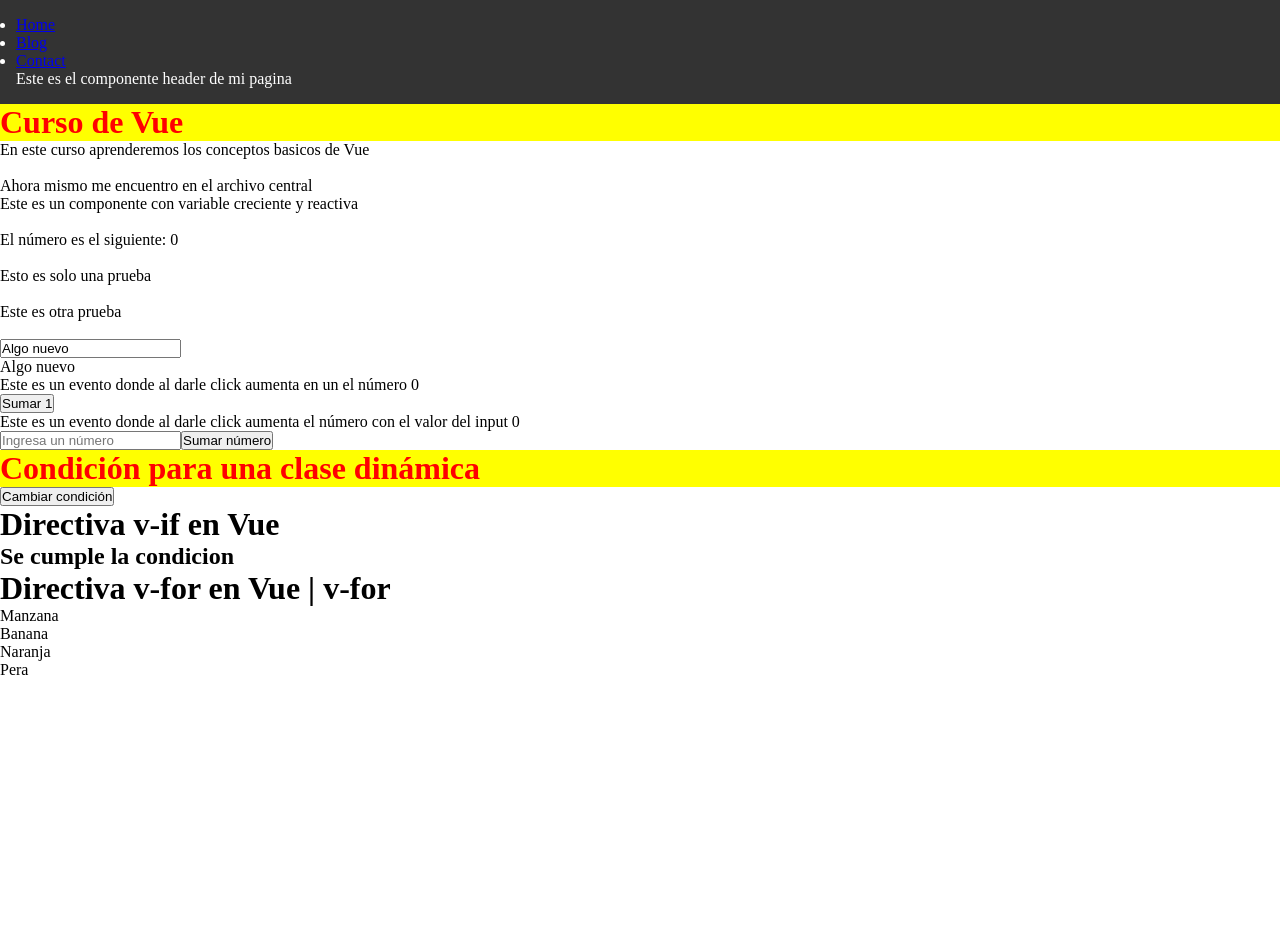
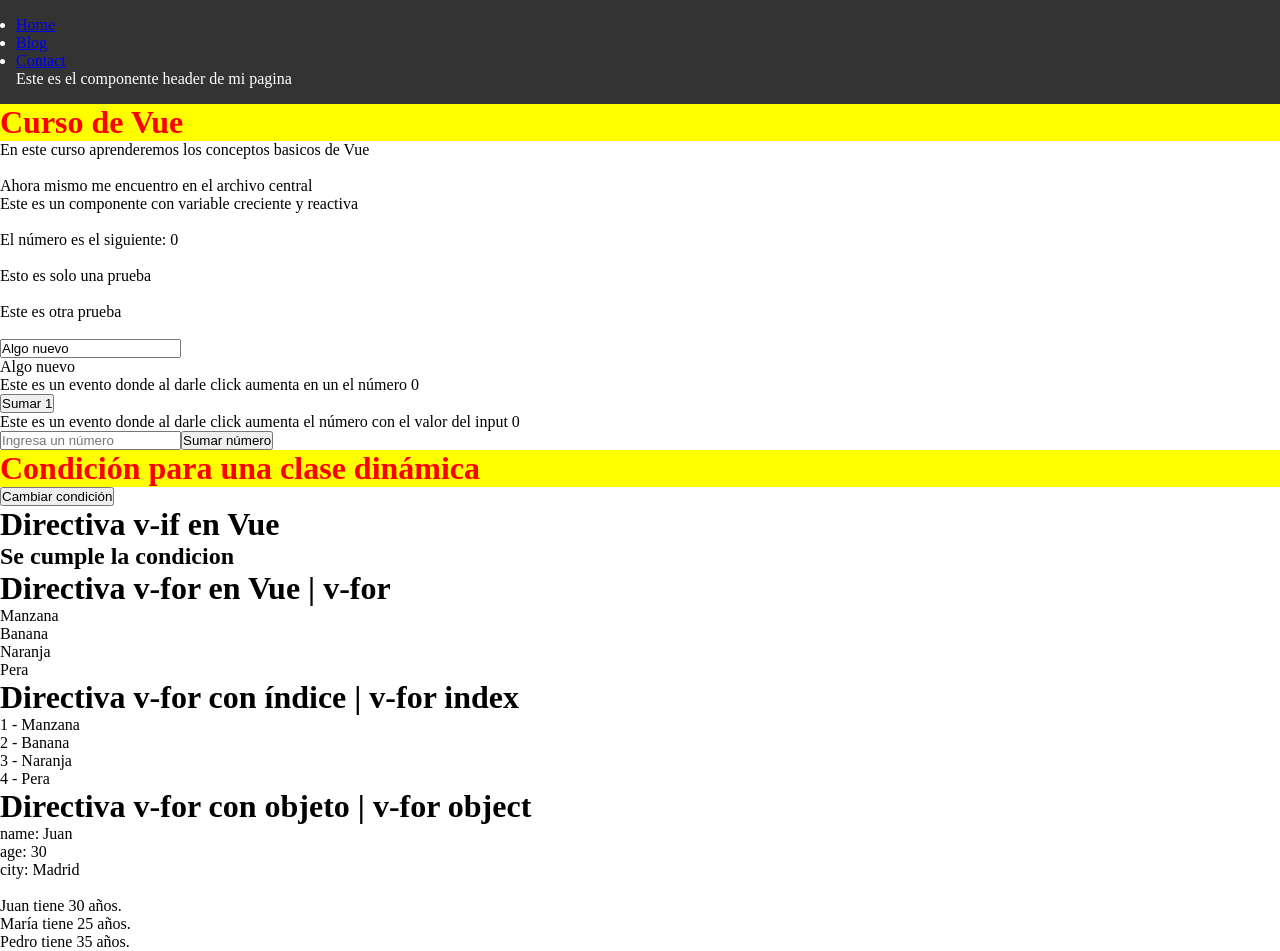
Before and after one commit to DevEnyer/Primer_Vue, a Vue app: page / in a window 1280 px wide. Before the commit the page ends 800 px from the top, so only its background shows below. Built offline with nearby package versions, Linux system fonts and the light colour scheme.

Commit message:
add: Uso del v-for

```diff
--- a/src/components/VforComponent.vue
+++ b/src/components/VforComponent.vue
@@ -1,11 +1,44 @@
 <script setup>
 const items = ['Manzana', 'Banana', 'Naranja', 'Pera']
+const things = {
+    name: 'Juan',
+    age: 30,
+    city: 'Madrid'
+    }
+const personas = [
+    { name: 'Juan', age: 30 },
+    { name: 'María', age: 25 },
+    { name: 'Pedro', age: 35 }
+]
+
 </script>
 
 <template>
     <h1>Directiva v-for en Vue | v-for </h1>
     <div>
         <p v-for="item in items" :key="item">{{ item }}</p>
+    </div>
+
+    <h1>Directiva v-for con índice | v-for index</h1>
+    <div>
+        <p v-for="(item, index) in items" :key="item">
+            {{ index + 1 }} - {{ item }}
+        </p>
+    </div>
+
+    <h1>Directiva v-for con objeto | v-for object</h1>
+    <div>
+        <p v-for="(value, key) in things" :key="key"> <!-- De esta manera se hace con un objeto json-->
+            {{ key }}: {{ value }}
+        </p>
+
+        <br>
+
+        <p v-for="persona in personas" :key="persona.name"> <!-- De esta manera se hace con un array de objetos json-->
+            {{ persona.name }} tiene {{ persona.age }} años.
+        </p>
+
+
     </div>
 </template>
 
--- a/src/components/VifComponent.vue
+++ b/src/components/VifComponent.vue
@@ -13,4 +13,5 @@ const condition = true
 
 </template>
 
-<style scoped></style>
+<style scoped>
+</style>
```
